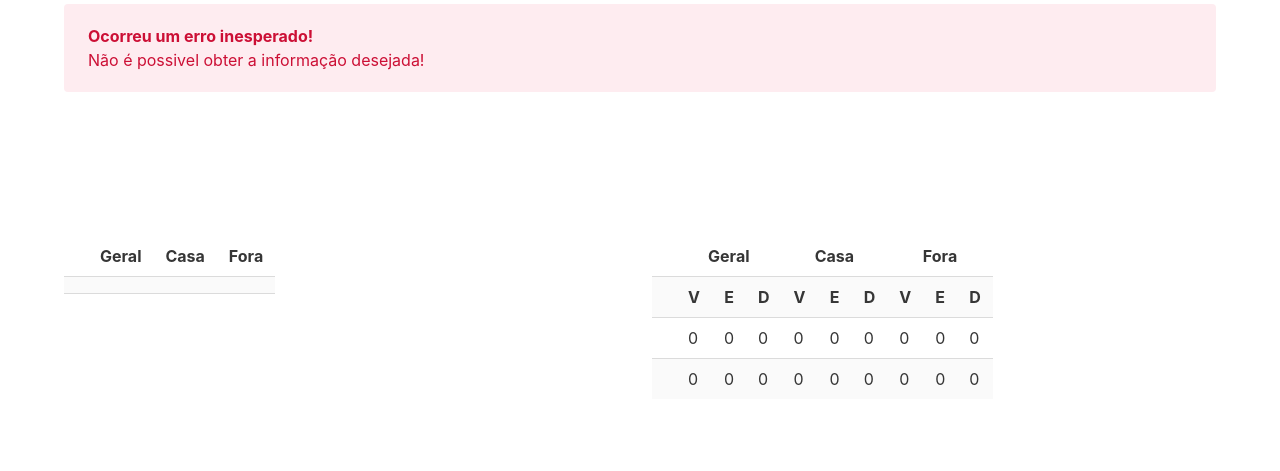
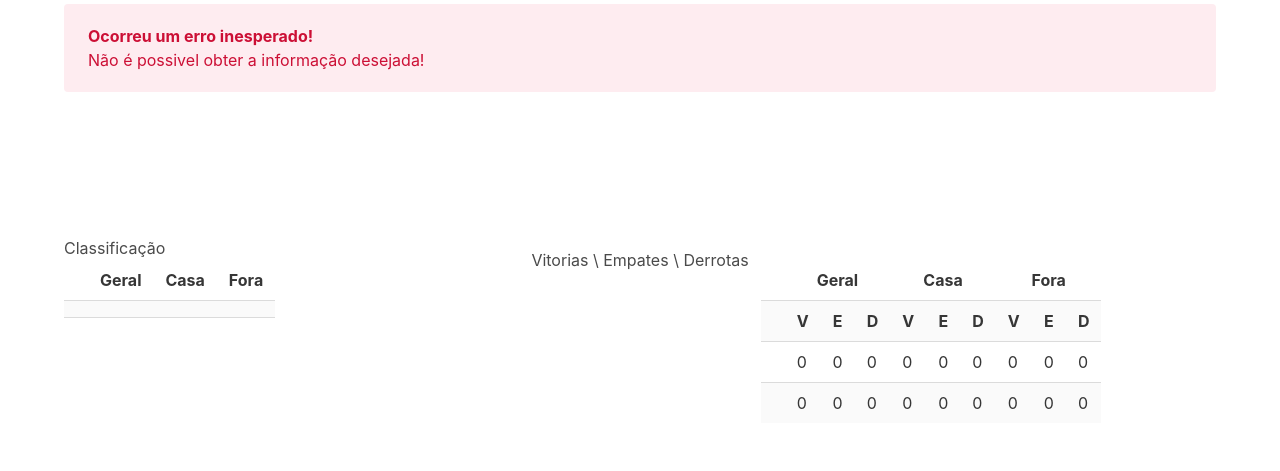
Before and after one commit to PMCB/PBet_Analyzes, a PHP site: page /index.php?vista=analise_jogo in a window 1280 px wide. Shown: the part 824-1295 px from the top of the page. Before the commit the page ends 1209 px from the top, so only its background shows below. Run offline with PHP 8.4, Linux system fonts and the light colour scheme; the visitor is signed in with stand-in values (Sample User, id 1); data that the repository does not hold is empty.

Commit message:
add titles

```diff
--- a/vistas/analise_jogo.php
+++ b/vistas/analise_jogo.php
@@ -207,6 +207,7 @@
 
 <div class="container pb-6 pt-6">
     <?php
+        echo "<h1>Classificação</h1>";
         echo "<div class=\"columns\">";
         echo "<div class=\"column\">";
         echo "<table class=\"table is-striped\">";
@@ -232,6 +233,7 @@
         echo "</div>";
 
 
+        echo "<h1>Vitorias \ Empates \ Derrotas</h1>";
         echo "<div class=\"column\">";
         echo "<table class=\"table is-striped\">";
         echo "<tr>";
```
